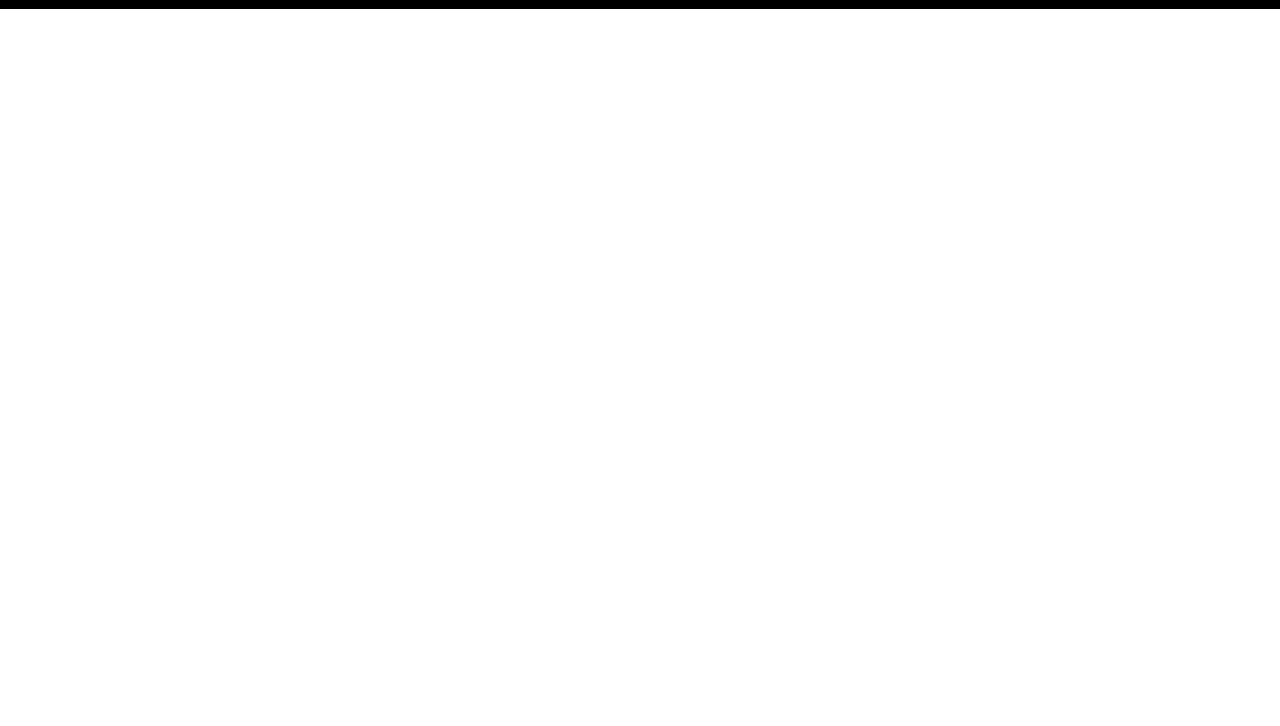
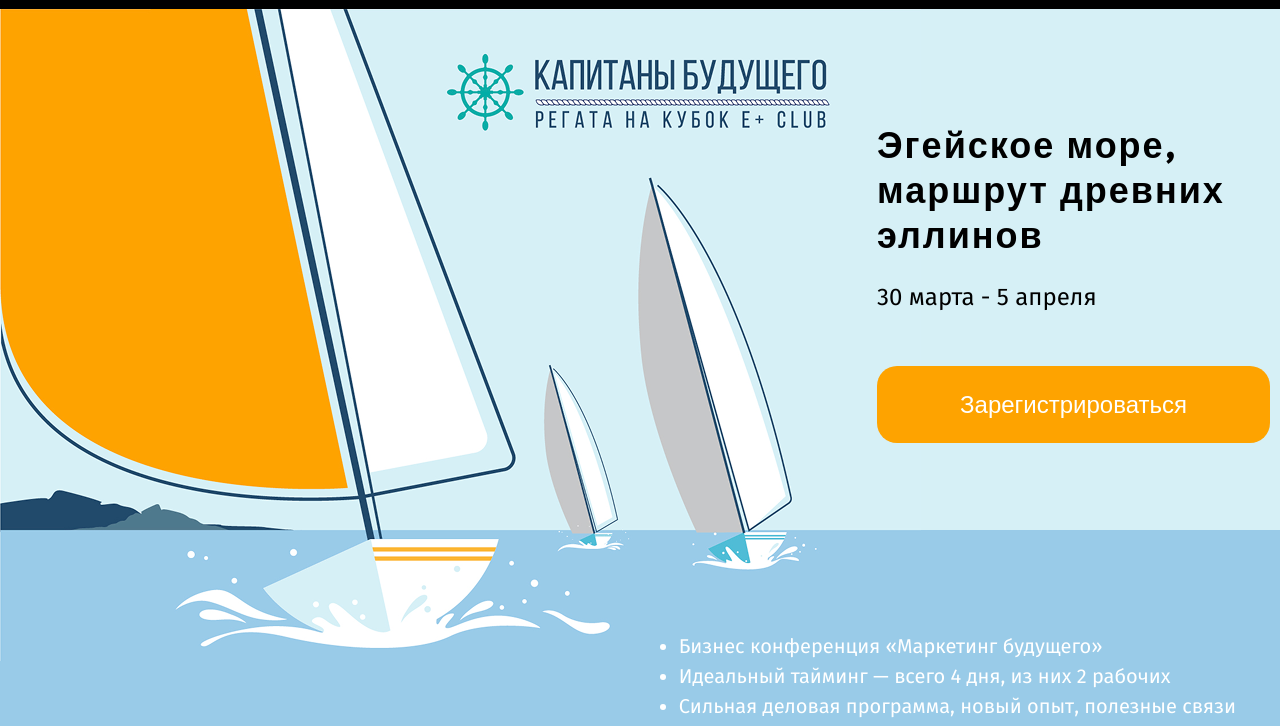
Before and after one commit to dan11lz/FJ-club, a plain HTML site: page index.html in a window 1280 px wide. Shown: the part 71-797 px from the top of the page. Drawn offline with Linux system fonts and the light colour scheme.

Commit message:
feat: add program section layout

```diff
--- a/index.html
+++ b/index.html
@@ -41,7 +41,7 @@
             <li class="header__nav-item">
               <a
                 class="header__nav-link"
-                href="">
+                href="#program">
                 Программа
               </a>
             </li>
@@ -63,5 +63,52 @@
         </nav>
       </div>
     </header>
+    <main class="main">
+      <section
+        class="program"
+        id="program">
+        <div class="program__background">
+          <div class="program__sky"></div>
+          <div class="program__sea"></div>
+          <div class="program__partners"></div>
+        </div>
+        <div class="program__img">
+          <img
+            src="img/kv4 1.png"
+            alt="" />
+        </div>
+        <div class="program__details container">
+          <div class="program__registration">
+            <h2 class="program__registration-title">
+              Эгейское море,
+              <br />
+              маршрут древних
+              <br />
+              эллинов
+            </h2>
+            <p class="program__registration-date">30 марта - 5 апреля</p>
+            <button class="program__registration-btn">
+              Зарегистрироваться
+            </button>
+          </div>
+          <div class="program__description">
+            <ul class="program__features">
+              <li class="program__feature-item">
+                Бизнес конференция «Маркетинг будущего»
+              </li>
+              <li class="program__feature-item">
+                Идеальный тайминг — всего 4 дня, из них 2 рабочих
+              </li>
+              <li class="program__feature-item">
+                Сильная деловая программа, новый опыт, полезные связи
+              </li>
+              <li class="program__feature-item">
+                Честное состязание лидеров маркетинга и бизнеса
+              </li>
+            </ul>
+          </div>
+        </div>
+      </section>
+    </main>
   </body>
 </html>
--- a/scss/_style.scss
+++ b/scss/_style.scss
@@ -12,6 +12,8 @@ html {
 body {
   margin: 0;
   border: none;
+
+  font-family: "Fira Sans", sans-serif;
 }
 
 .container {
--- a/scss/components/header/_header.scss
+++ b/scss/components/header/_header.scss
@@ -44,6 +44,5 @@
     font-weight: 400;
     color: #ffffff;
     text-decoration: none;
-    font-family: "Fira Sans", sans-serif;
   }
 }
--- /dev/null
+++ b/scss/components/main/program/_index.scss
@@ -0,0 +1 @@
+@use "program";
--- /dev/null
+++ b/scss/components/main/program/_program.scss
@@ -0,0 +1,91 @@
+.program {
+  position: relative;
+
+  height: 944px;
+
+  overflow: hidden;
+
+  &__background {
+    position: absolute;
+    top: 0;
+    left: 0;
+    width: 100%;
+    height: 100%; // Занимает всю высоту секции
+    z-index: 0;
+  }
+
+  &__sky {
+    height: 521px;
+    background-color: #d6f0f6;
+  }
+
+  &__sea {
+    height: 401px;
+    background-color: #99cbe8;
+  }
+
+  &__partners {
+    height: 22px;
+    background-color: #000000;
+  }
+
+  &__img {
+    position: absolute;
+    top: 0;
+    left: 0;
+    z-index: 1;
+  }
+
+  &__details {
+    position: relative;
+    display: flex;
+    flex-direction: column;
+    align-items: flex-end;
+    height: 100%;
+    margin-top: 114px;
+    gap: 168px;
+    z-index: 2;
+  }
+
+  &__registration {
+    &-title {
+      margin: 0;
+
+      font-size: 36px;
+      font-weight: 800;
+      font-family: "Schibsted Grotesk", sans-serif;
+      letter-spacing: 2px;
+      line-height: 45px;
+    }
+    &-date {
+      margin: 25px 0 55px 0;
+
+      font-size: 24px;
+      font-weight: 400;
+    }
+    &-btn {
+      width: 393px;
+      height: 77px;
+      padding: 24px;
+
+      font-size: 24px;
+      font-weight: 500;
+      color: #ffffff;
+
+      border: none;
+      border-radius: 20px;
+      background-color: #fea300;
+
+      cursor: pointer;
+    }
+  }
+
+  &__features {
+    padding: 0 34px;
+
+    font-size: 20px;
+    font-weight: 400;
+    line-height: 30px;
+    color: #ffffff;
+  }
+}
--- a/scss/main.scss
+++ b/scss/main.scss
@@ -1,2 +1,3 @@
 @use "style";
 @use "components/header";
+@use "components/main/program";
```
Also changed, not shown: style.css.
